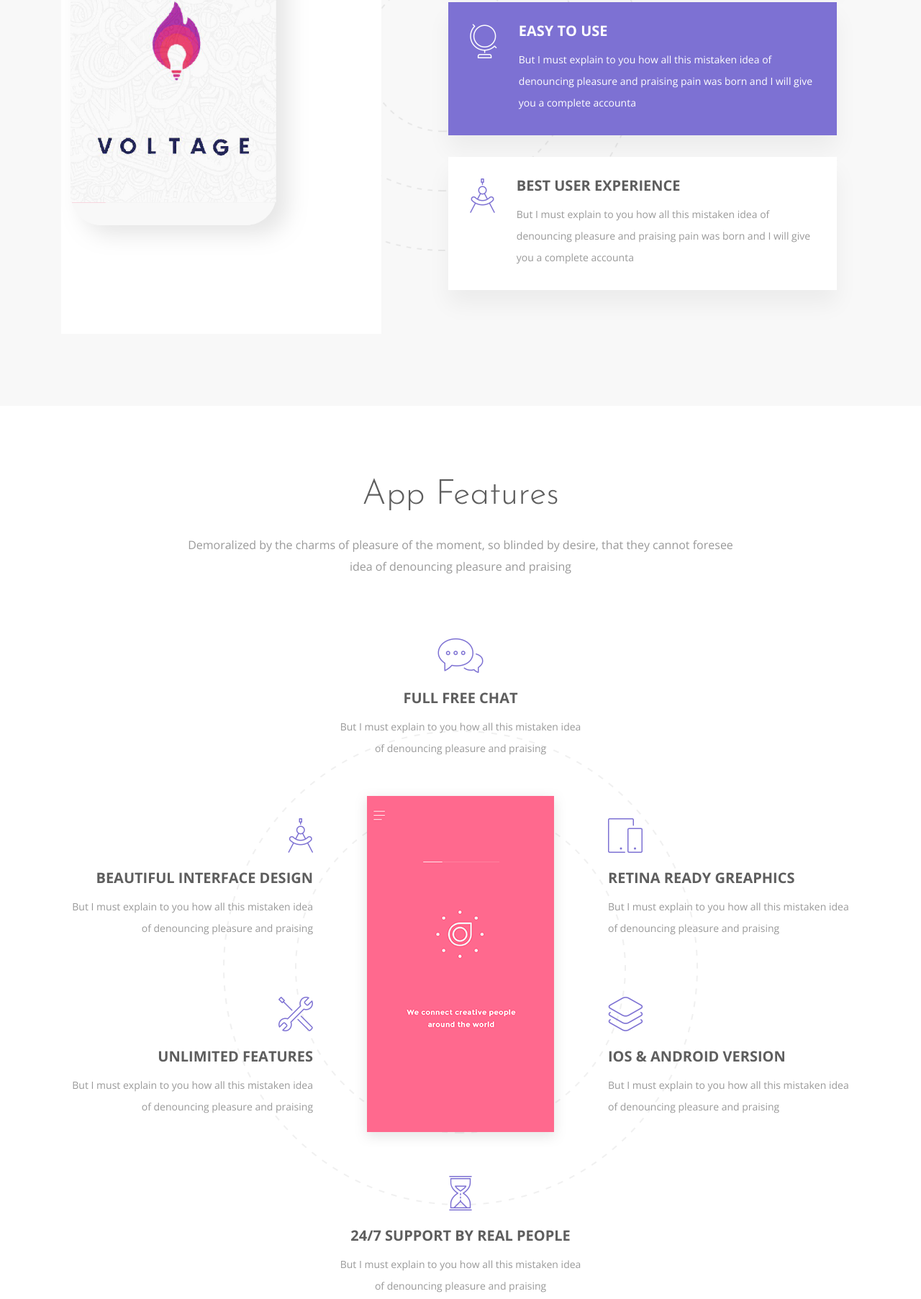
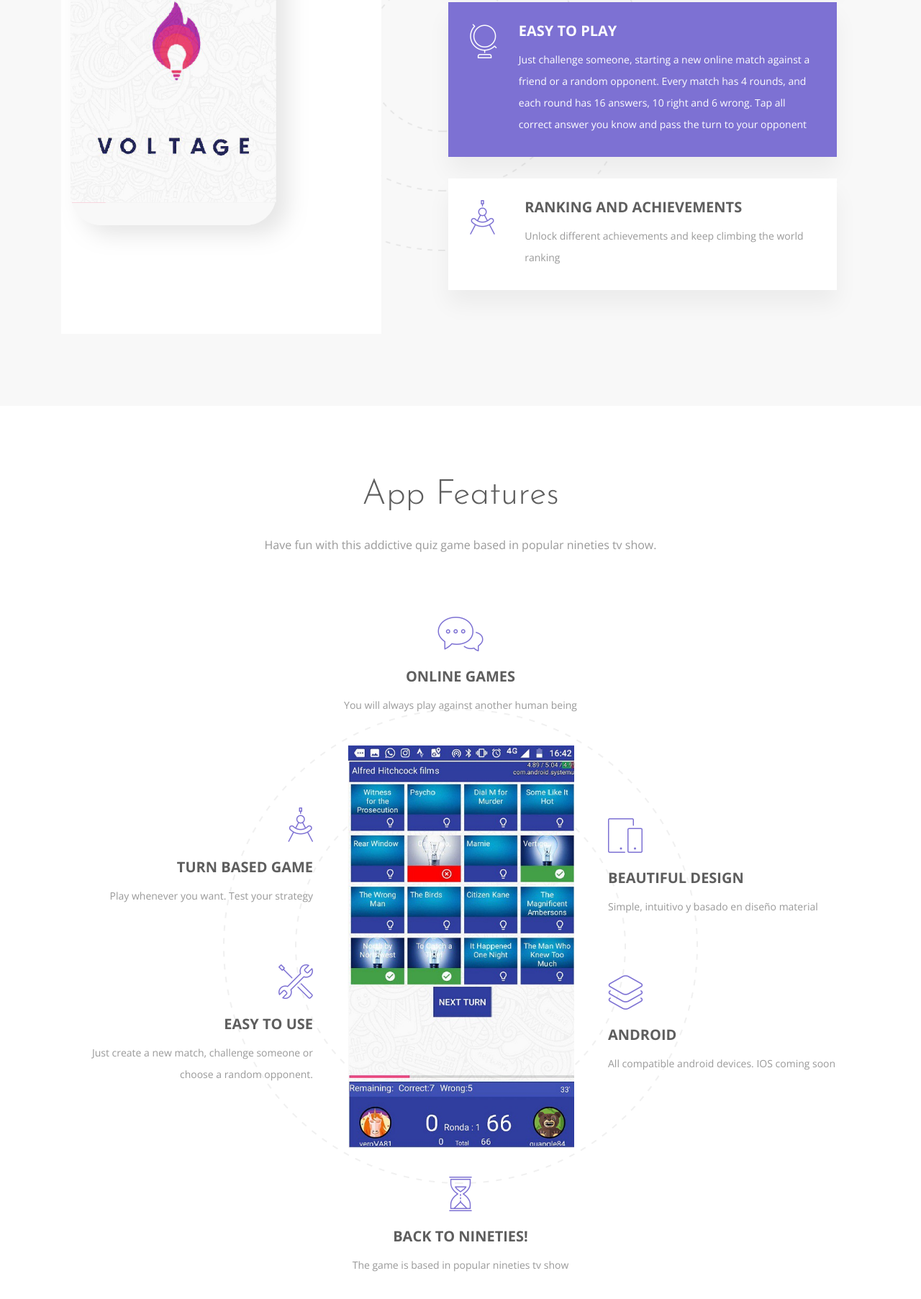
Before and after one commit to guangle/guangle.github.io, a plain HTML site: page index.html in a window 1280 px wide. Shown: the part 1233-3038 px from the top of the page at 72% size. Drawn offline with nearby package versions, Linux system fonts and the light colour scheme; some packages are replaced by stand-ins of ours; files whose address does not match are found by name.

Commit message:
landing initial version

```diff
--- a/index.html
+++ b/index.html
@@ -110,8 +110,8 @@
 							<i class="tf-ion-ios-paper-outline"></i>
 						</div>
 						<div class="content">
-							<h5>Creative Design</h5>
-							<p>But I must explain to you how all this mistaken idea of denouncing pleasure and praising pain was born and I will give you a complete accounta</p>
+							<h5>Online Gaming</h5>
+							<p>All match are online. This is about being smarter than someone, show you know more than your brother in law or defeat your boss</p>
 						</div>
 					</div>
 					<!-- About 02 -->
@@ -120,8 +120,8 @@
 							<i class="tf-globe"></i>
 						</div>
 						<div class="content">
-							<h5>Easy to Use</h5>
-							<p>But I must explain to you how all this mistaken idea of denouncing pleasure and praising pain was born and I will give you a complete accounta</p>
+							<h5>Easy to Play</h5>
+							<p>Just challenge someone, starting a new online match against a friend or a random opponent. Every match has 4 rounds, and each round has 16 answers, 10 right and 6 wrong. Tap all correct answer you know and pass the turn to your opponent</p>
 						</div>
 					</div>
 					<!-- About 03 -->
@@ -130,8 +130,8 @@
 							<i class="tf-circle-compass"></i>
 						</div>
 						<div class="content">
-							<h5>Best User Experience</h5>
-							<p>But I must explain to you how all this mistaken idea of denouncing pleasure and praising pain was born and I will give you a complete accounta</p>
+							<h5>Ranking and Achievements</h5>
+							<p>Unlock different achievements and keep climbing the world ranking</p>
 						</div>
 					</div>
 				</div>
@@ -152,7 +152,7 @@
 			<div class="col-12">
 				<div class="section-title">
 					<h2>App Features</h2>
-					<p>Demoralized by the charms of pleasure of the moment, so blinded by desire, that they cannot foresee idea of denouncing pleasure and praising</p>
+					<p>Have fun with this addictive quiz game based in popular nineties tv show.</p>
 				</div>
 			</div>
 		</div>
@@ -166,8 +166,8 @@
 					</div>
 					<!-- Content -->
 					<div class="content">
-						<h5>Beautiful Interface Design</h5>
-						<p>But I must explain to you how all this mistaken idea of denouncing pleasure and praising</p>
+						<h5>Turn based game</h5>
+						<p>Play whenever you want. Test your strategy</p>
 					</div>
 				</div>
 				<!-- Feature Item -->
@@ -178,8 +178,8 @@
 					</div>
 					<!-- Content -->
 					<div class="content">
-						<h5>Unlimited Features</h5>
-						<p>But I must explain to you how all this mistaken idea of denouncing pleasure and praising</p>
+						<h5>Easy to use</h5>
+						<p>Just create a new match, challenge someone or choose a random opponent.</p>
 					</div>
 				</div>
 			</div>
@@ -192,12 +192,12 @@
 					</div>
 					<!-- Content -->
 					<div class="content">
-						<h5>Full free chat</h5>
-						<p>But I must explain to you how all this mistaken idea of denouncing pleasure and praising</p>
+						<h5>Online games</h5>
+						<p>You will always play against another human being</p>
 					</div>
 				</div>
 				<div class="app-screen">
-					<img class="img-fluid" src="images/phones/i-phone-screen.png" alt="app-screen">
+					<img class="img-fluid" src="images/phones/caracteristicas.png" width="90%" height="90%" alt="app-screen">
 				</div>
 				<!-- Feature Item -->
 				<div class="feature-item">
@@ -207,8 +207,8 @@
 					</div>
 					<!-- Content -->
 					<div class="content">
-						<h5>24/7 support by real people</h5>
-						<p>But I must explain to you how all this mistaken idea of denouncing pleasure and praising</p>
+						<h5>Back to nineties!</h5>
+						<p>The game is based in popular nineties tv show</p>
 					</div>
 				</div>
 			</div>
@@ -221,8 +221,8 @@
 					</div>
 					<!-- Content -->
 					<div class="content">
-						<h5>Retina ready greaphics</h5>
-						<p>But I must explain to you how all this mistaken idea of denouncing pleasure and praising</p>
+						<h5>Beautiful design</h5>
+						<p>Simple, intuitivo y basado en diseño material</p>
 					</div>
 				</div>
 				<!-- Feature Item -->
@@ -233,8 +233,8 @@
 					</div>
 					<!-- Content -->
 					<div class="content">
-						<h5>IOS & android version </h5>
-						<p>But I must explain to you how all this mistaken idea of denouncing pleasure and praising</p>
+						<h5>Android</h5>
+						<p>All compatible android devices. IOS coming soon</p>
 					</div>
 				</div>
 			</div>
@@ -253,15 +253,18 @@
 		<div class="row">
 			<div class="col-12">
 				<!-- Promo Video -->
-				<div class="video">
+				<div class="video center text-center">
+					<iframe width="840" height="473" src="https://www.youtube.com/embed/YzMO4WAtF5M?rel=0" frameborder="0" allow="autoplay; encrypted-media" allowfullscreen></iframe>
+					<!---
 					<img class="img-fluid" src="images/backgrounds/promo-video-bg.jpg" alt="video-thumbnail">
+					-->
+					<!--
+					<span class="icon" data-video="https://www.youtube.com/embed/g3-VxLQO7do?autoplay=1">
+						<i class="tf-ion-ios-play-outline"></i>
+					</span>
+					-->
 					<div class="video-button video-box">
 						<!-- Video Play Button -->
-						<a href="javascript:void(0)">
-							<span class="icon" data-video="https://www.youtube.com/embed/g3-VxLQO7do?autoplay=1">
-								<i class="tf-ion-ios-play-outline"></i>
-							</span>
-						</a>
 					</div>
 				</div>
 			</div>
@@ -281,14 +284,14 @@
 	<div class="container">
 		<div class="row">
 			<div class="col-lg-5">
-				<div class="image-block"><img class="img-fluid" src="images/phones/iphone-chat.png" alt=""></div>
+				<div class="image-block"><img class="img-fluid" src="images/phones/img_final.png" width="70%" height="70%" alt=""></div>
 			</div>
 			<div class="col-lg-7">
 				<div class="content-block">
 					<!-- Title -->
 					<h2>Free Download Now</h2>
 					<!-- Desctcription -->
-					<p>Demoralized by the charms of pleasure of the moment, so blinded by desire, that they cannot foresee idea of denouncing pleasure and praising</p>
+					<p>This game is and will be absolutely free, no in app purchases, no intrusive advertisements and no surprises</p>
 					<!-- App Badge -->
 					<div class="app-badge">
 						<ul class="list-inline">
```
Also changed, not shown: images/phones/caracteristicas.png (added), images/phones/descargar.png (added), images/phones/img_final.png (added).
